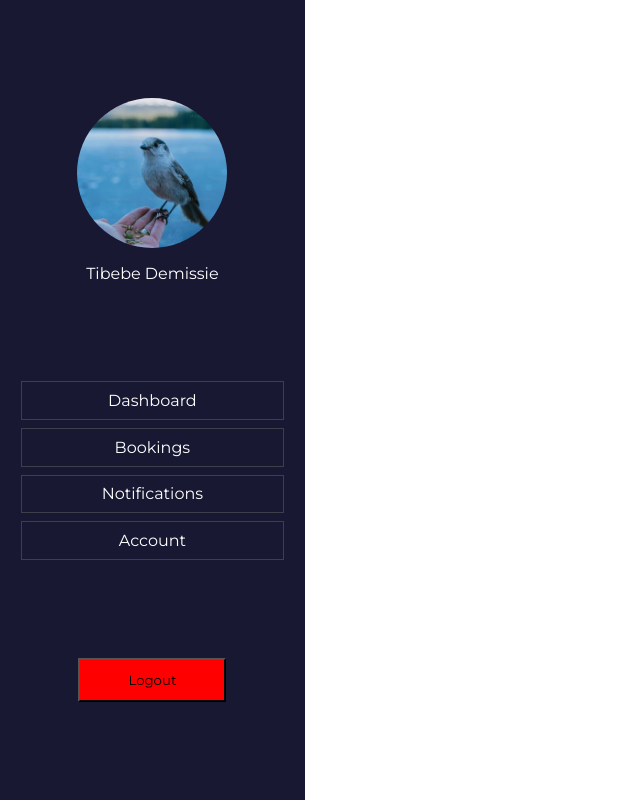
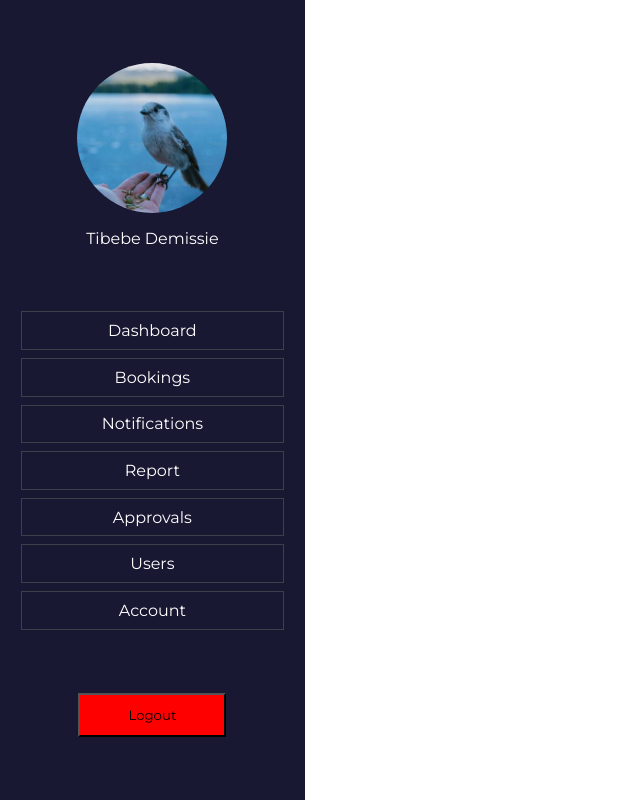
Before and after one commit to tib-source/Ergon, a React (Vite) app in the folder src/main/client/: page / in a window 1280 px wide. Shown: the whole page, without its empty margins (0-640 px from the left). Built offline with nearby package versions, Linux system fonts and the light colour scheme.

Commit message:
feat: add the admin nav links too

```diff
--- a/src/main/client/src/components/Sidebar.tsx
+++ b/src/main/client/src/components/Sidebar.tsx
@@ -16,16 +16,16 @@ const Sidebar = () => {
         setUser({
             name: "Tibebe Demissie",
             profilePic: profilePic,
-            isAdmin: false,
+            isAdmin: true,
         })
 
     },[])
     const renderAdminPages = (isAdmin: boolean) => {
         if (isAdmin){
             return <>
-                <NavLink to={"/report"}>Report</NavLink>
-                <NavLink to={"/approvals"}>Approvals</NavLink>
-                <NavLink to={"/users"}>Users</NavLink>
+                <NavLink className={({ isActive}) => isActive ? "active" : ""} to={"/report"}>Report</NavLink>
+                <NavLink className={({ isActive}) => isActive ? "approvals" : ""} to={"/report"}>Approvals</NavLink>
+                <NavLink className={({ isActive}) => isActive ? "users" : ""} to={"/report"}>Users</NavLink>
             </>
         }
 
@@ -39,11 +39,11 @@ const Sidebar = () => {
                 </div>
 
                 <div className="navigation__pages">
-                    <NavLink   className={({ isActive}) => isActive ? "active" : ""} to={"/dashboard"}>Dashboard</NavLink>
-                    <NavLink   className={({ isActive}) => isActive ? "active" : ""} to={"/booking_history"}>Bookings</NavLink>
-                    <NavLink   className={({ isActive}) => isActive ? "active" : ""} to={"/notifications"}>Notifications</NavLink>
+                    <NavLink className={({ isActive}) => isActive ? "active" : ""} to={"/dashboard"}>Dashboard</NavLink>
+                    <NavLink className={({ isActive}) => isActive ? "active" : ""} to={"/booking_history"}>Bookings</NavLink>
+                    <NavLink className={({ isActive}) => isActive ? "active" : ""} to={"/notifications"}>Notifications</NavLink>
                     { renderAdminPages(user.isAdmin) }
-                    <NavLink   className={({ isActive}) => isActive ? "active" : ""} to={"/profile"}>Account</NavLink>
+                    <NavLink className={({ isActive}) => isActive ? "active" : ""} to={"/profile"}>Account</NavLink>
                 </div>
 
                 <button> Logout</button>
```
